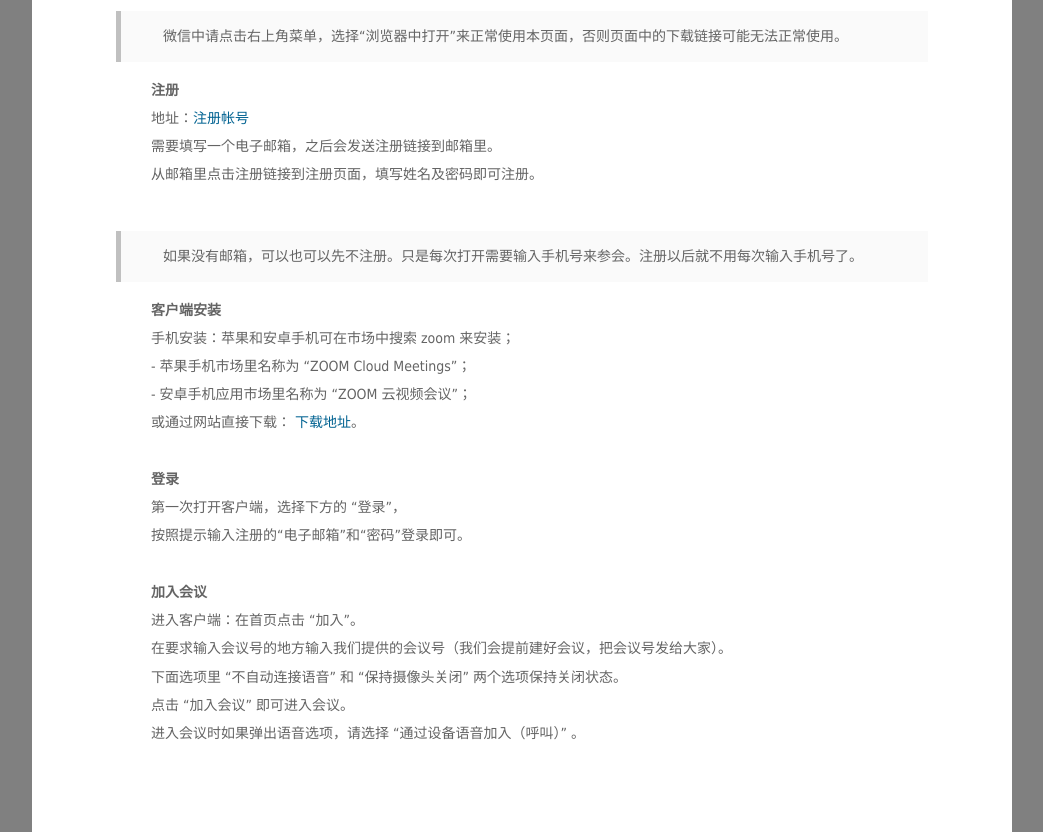
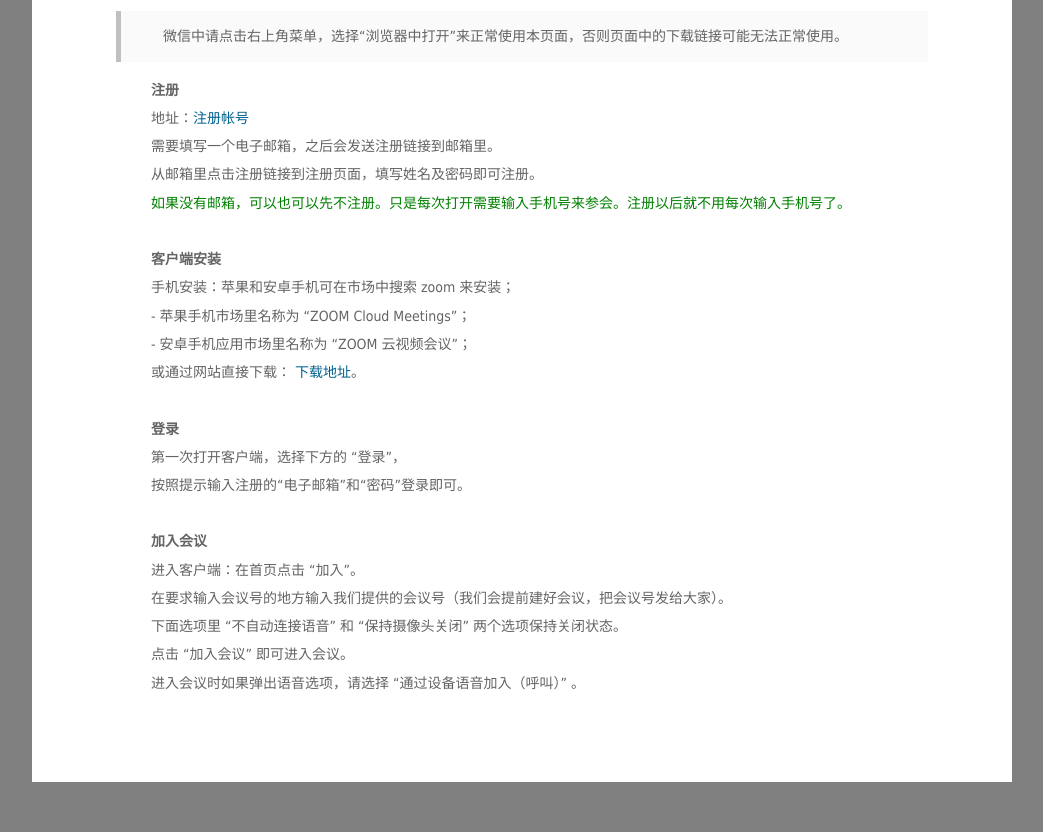
Before and after one commit to skirtor/o-var, a plain HTML site: page var/zoom.html in a window 1280 px wide. Shown: the part 104-936 px from the top of the page, without its empty margins (118-1161 px from the left). After the commit the page ends 886 px from the top, so only its background shows below. Drawn offline with Linux system fonts and the light colour scheme.

Commit message:
Update zoom.html

```diff
--- a/var/zoom.html
+++ b/var/zoom.html
@@ -111,11 +111,10 @@
       <p>地址：<a target="_blank" href="https://zoom.com.cn/signup" title="">注册帐号</a></p>
       <p>需要填写一个电子邮箱，之后会发送注册链接到邮箱里。</p>
       <p>从邮箱里点击注册链接到注册页面，填写姓名及密码即可注册。</p>
-      <p>　</p>
-      <p style="margin: 1em 0; padding: 1em; border-left: solid 5px silver; background-color: #FAFAFA;">
+      <p style="color: green;">
         <em>如果没有邮箱，可以也可以先不注册。只是每次打开需要输入手机号来参会。注册以后就不用每次输入手机号了。</em>
       </p>
-
+      <p>　</p>
       <p><strong> 客户端安装 </strong></p>
       <p>手机安装：苹果和安卓手机可在市场中搜索 zoom 来安装；</p>
       <p>- 苹果手机市场里名称为 “ZOOM Cloud Meetings”；</p>
```
